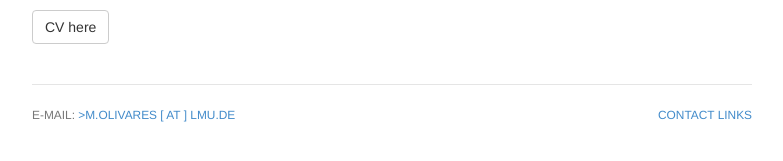
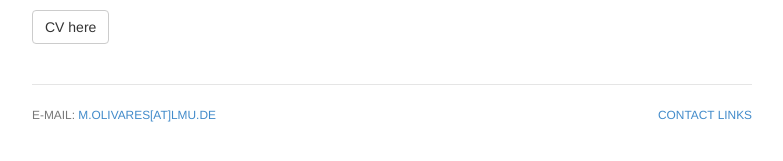
Before and after one commit to mauolivares/mauolivares.github.io, a Jekyll site: the page built from index.html, in a window 1280 px wide. Shown: the part 375-536 px from the top of the page, without its empty margins (248-1031 px from the left). Built offline with Jekyll 4.4.1, drawn with Linux system fonts in a browser that asks for light colours.

```diff
--- a/_includes/footer.html
+++ b/_includes/footer.html
@@ -2,7 +2,7 @@
 <div class="footer">
 	<div class="row">
 	<div class="col-sm-8">
-	<p><small>E-mail: <a href="mailto:m.olivares@lmu.de">>m.olivares [ at ] lmu.de</a></small></p>
+	<p><small>E-mail: <a href="mailto:m.olivares@lmu.de">m.olivares[at]lmu.de</a></small></p>
 	</div>
 	<div class="col-sm-4">
 	<p class="pull-right"><small><a href="/contact" title="Contact Info">Contact Links</a></small></p>
```
